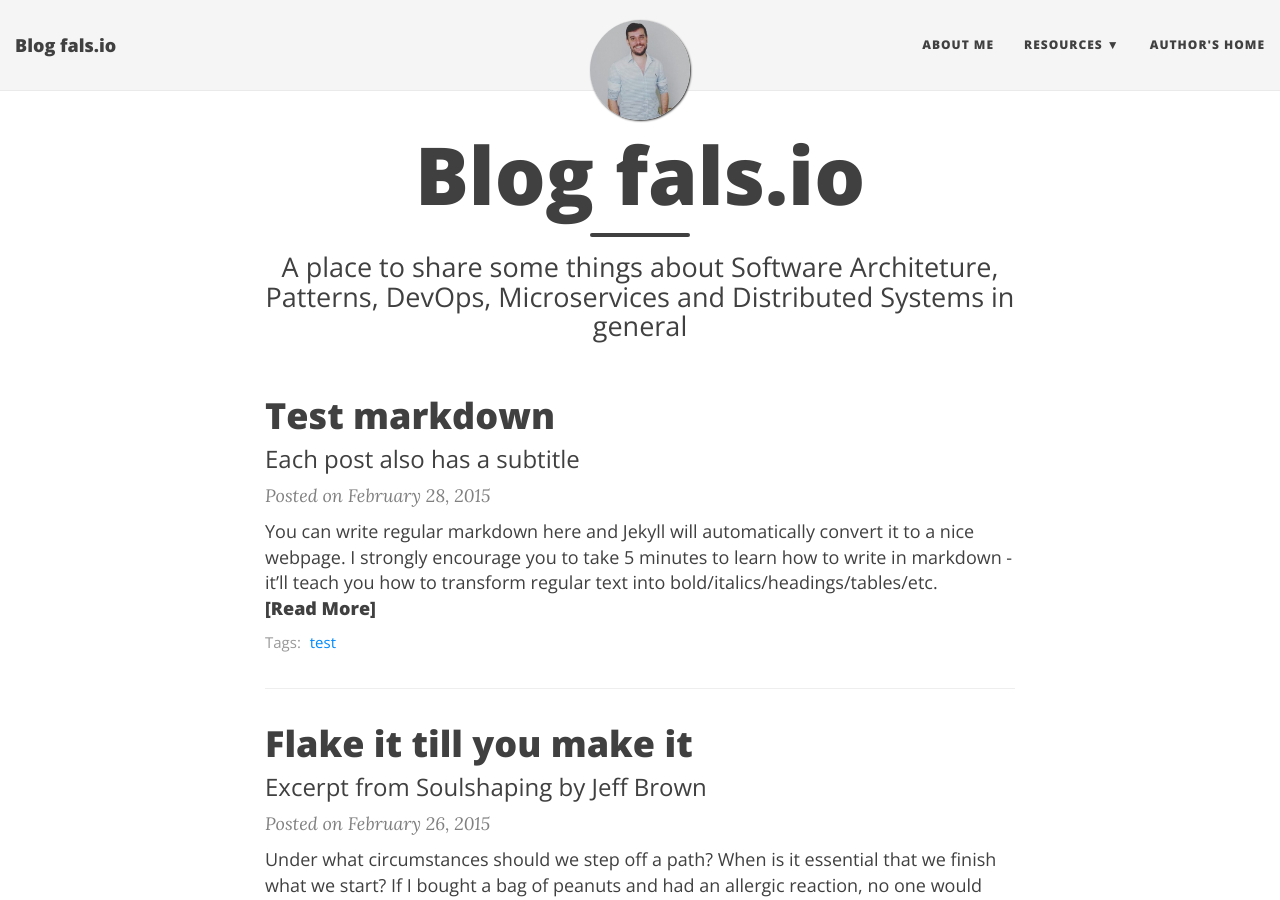
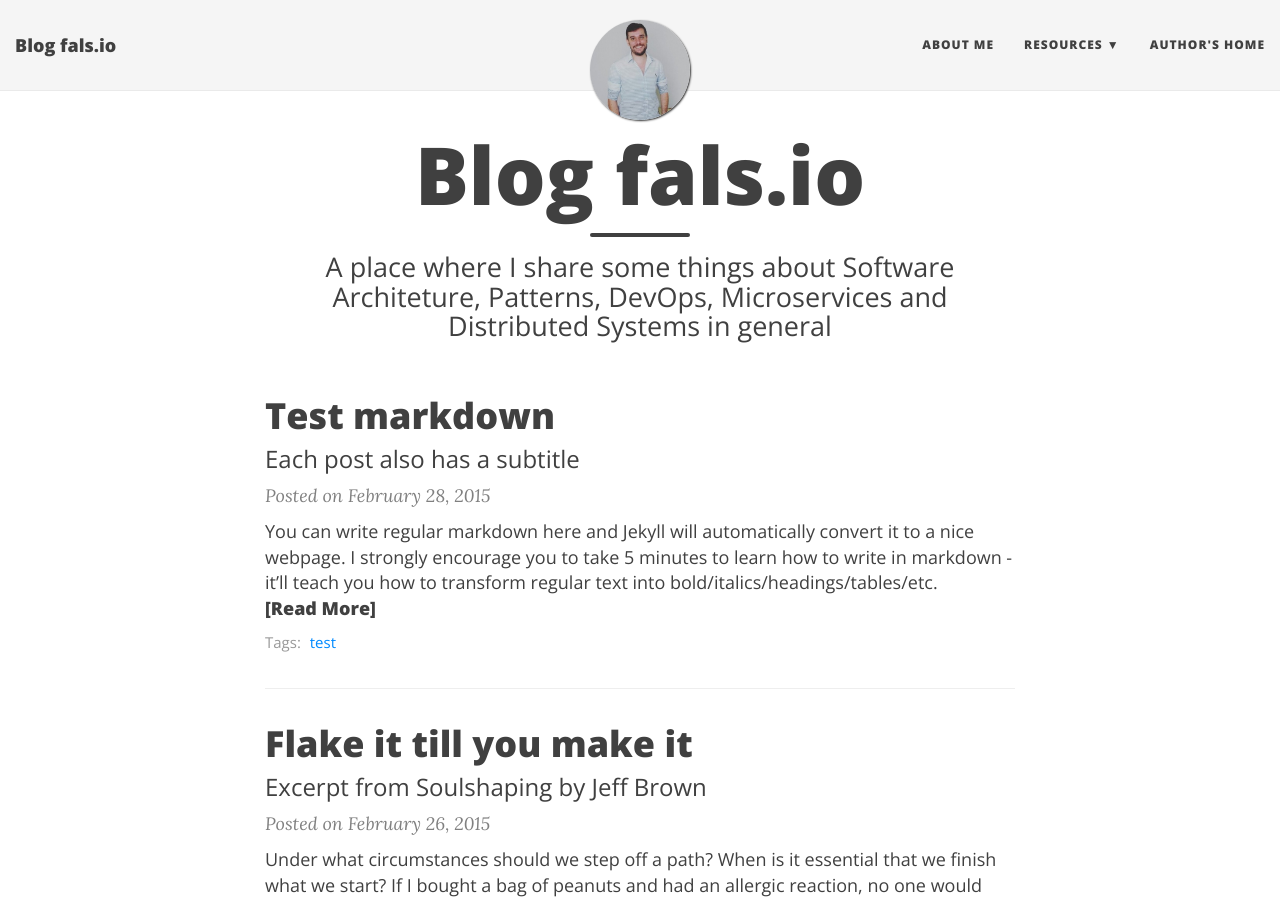
Before and after one commit to fals/fals.github.io, a Jekyll site: the page built from index.html, in a window 1280 px wide and 900 px high. Built offline with Jekyll 4.4.1, drawn with Linux system fonts in a browser that asks for light colours; nearby versions of some CDN libraries; the list of posts is cut into pages by our own code.

```diff
--- a/index.html
+++ b/index.html
@@ -1,7 +1,7 @@
 ---
 layout: page
 title: Blog fals.io
-subtitle: A place to share some things about Software Architeture, Patterns, DevOps, Microservices and Distributed Systems in general
+subtitle: A place where I share some things about Software Architeture, Patterns, DevOps, Microservices and Distributed Systems in general
 use-site-title: true
 ---
 
```
Also changed, not shown: aboutme.md (+16 -6 lines), 1 other file.
